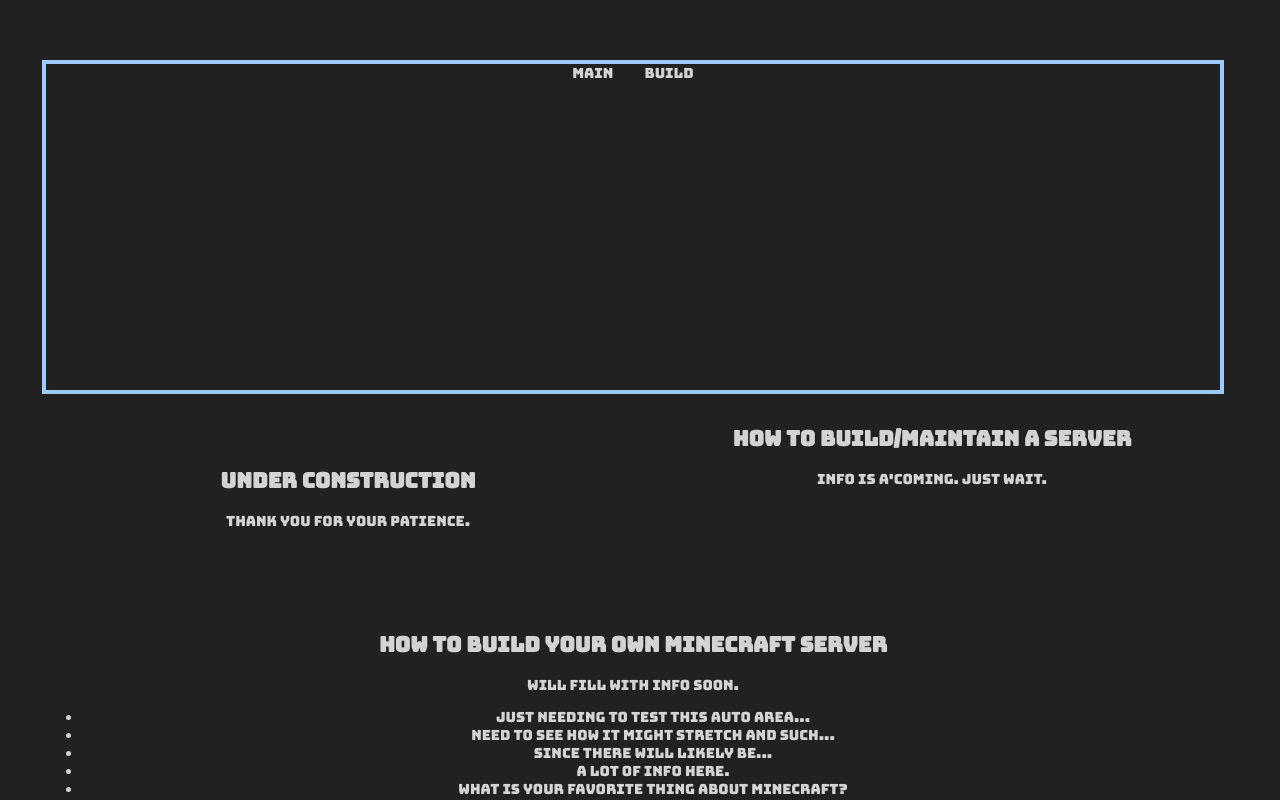
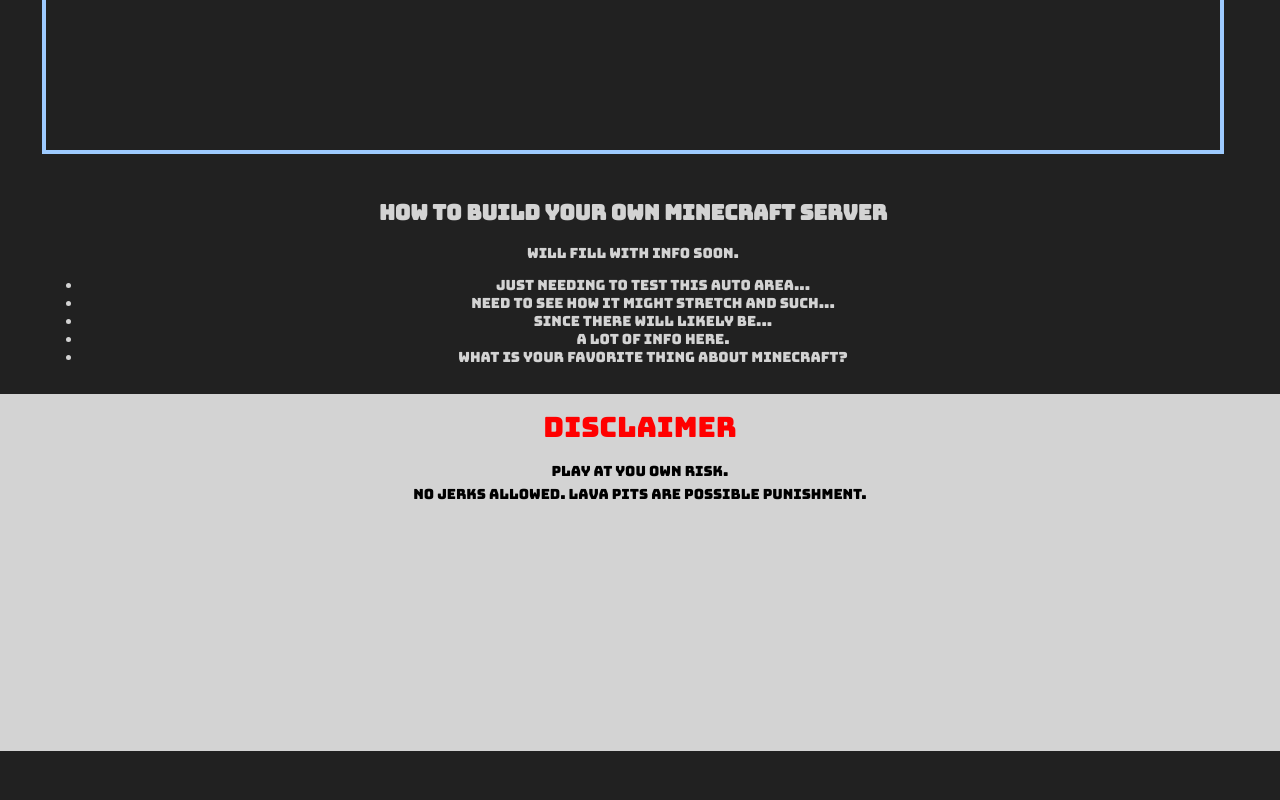
Before and after one commit to Ghasp/mcraftwithus, a plain HTML site: page build.html in a window 1280 px wide. Shown: the part 455-1255 px from the top of the page. After the commit the page ends 1206 px from the top, so only its background shows below. Drawn offline with Linux system fonts and the light colour scheme.

Commit message:
build page edit

```diff
--- a/build.html
+++ b/build.html
@@ -24,7 +24,7 @@
         <a href="build.html">Build</a>
     </nav>
 
-    <article id="me">
+    <!--<article id="me">
         <h1>Under Construction</h1>
         <p>Thank you for your patience.</p>
     </article>
@@ -32,7 +32,7 @@
     <article id="ServerInfo">
         <h1>How to Build/Maintain a Server</h1>
         <p>Info is a'coming. Just wait.</p>
-    </article>
+    </article> ReiLark: I kinda prefer the way it looks w/out these articles-->
 
     <article id="news">
         <h1>How to Build Your Own Minecraft Server</h1>
```
